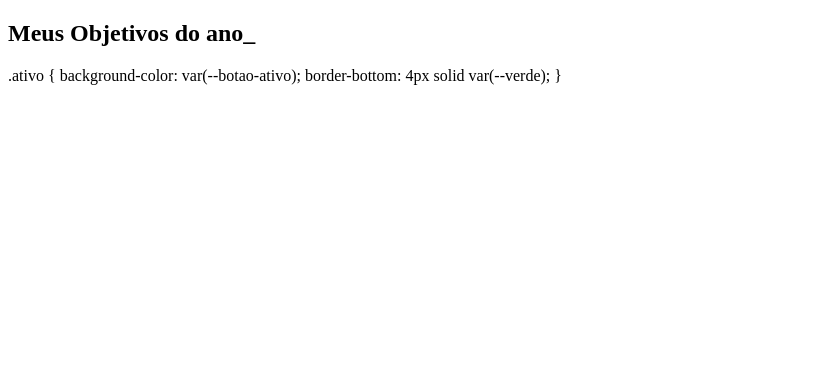
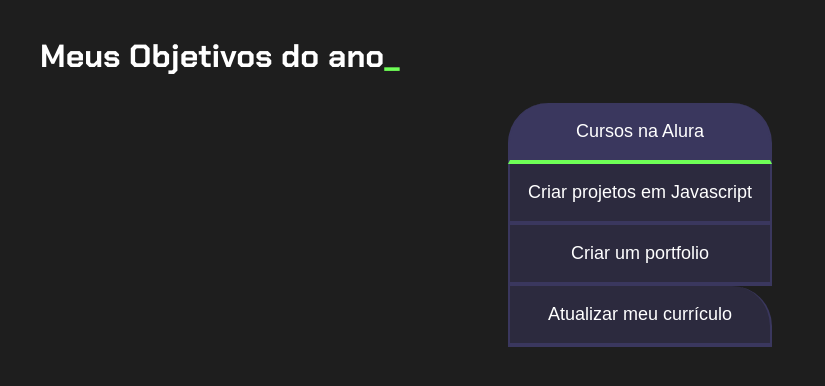
Before and after one commit to Mel-107/projeto-de-vida, a plain HTML site: page index.html in a window 1280 px wide. Shown: the whole page, without its empty margins (0-825 px from the left). Drawn offline with Linux system fonts and the light colour scheme.

Commit message:
aula 2 correção

```diff
--- a/index.html
+++ b/index.html
@@ -11,10 +11,10 @@
     <section class="conteudo-principal">
       <h2 class="titulo-principal">Meus Objetivos do ano<span>_</span></h2>
       <div class="botoes">
-       .ativo {
-  background-color: var(--botao-ativo);
-  border-bottom: 4px solid var(--verde);
-}
+        <button class="botao ativo">Cursos na Alura</button>
+<button class="botao">Criar projetos em Javascript</button>
+<button class="botao">Criar um portfolio</button>
+<button class="botao">Atualizar meu currículo</button>
       </div>
     </section>
     <script src="main.js"></script>
--- a/main.js
+++ b/main.js
@@ -0,0 +1,11 @@
+const botoes = document.querySelectorAll(".botao");
+
+for (let i = 0; i < botoes.length; i++) {
+  botoes[i].onclick = function () {
+    for (let j = 0; j < botoes.length; j++) {
+      botoes[j].classList.remove("ativo");
+    }
+
+    botoes[i].classList.add("ativo");
+  };
+}
--- a/style.css
+++ b/style.css
@@ -1,8 +1,71 @@
+@import url("https://fonts.googleapis.com/css2?family=Chakra+Petch:wght@400;700&display=swap");
+
+:root {
+  --cor-de-fundo: #1e1e1e;
+  --verde: #6fff57;
+  --branco: #ffffff;
+  --botao-ativo: #3a375e;
+  --botao-inativo: rgba(58, 55, 94, 0.5);
+  --texto-fundo: rgba(58, 55, 94, 0.3);
+}
+
+body {
+  background-color: var(--cor-de-fundo);
+  color: var(--branco);
+  font-family: "Chakra Petch", sans-serif;
+}
+
+.conteudo-principal {
+  display: flex;
+  flex-direction: column;
+  justify-content: center;
+  align-items: center;
+  max-width: 1200px;
+  width: 100%;
+  margin: 0 auto;
+}
+
+.titulo-principal {
+  text-align: left;
+  width: 100%;
+  font-size: 32px;
+}
+
+.titulo-principal span {
+  color: var(--verde);
+}
+
+.botao {
+  font-family: "Crakra Petch", sans-serif;
+  background-color: var(--botao-inativo);
+  color: var(--branco);
+  display: flex;
+  justify-content: center;
+  padding: 1em;
+  font-size: 18px;
+  align-items: center;
+  width: 100%;
+  border-bottom: 4px solid var(--botao-ativo);
+  border-left: 2px solid var(--botao-ativo);
+  border-right: 2px solid var(--botao-ativo);
+  border-top: none;
+}
+
+.botao:first-child {
+  border-radius: 40px 40px 0 0;
+}
+
+.botoes {
+  display: block;
+}
 @media screen and (min-width: 768px) {
-}@media screen and (min-width: 768px) {
   /* Código omitido */
 
   .botao:last-child {
     border-radius: 0 40px 0 0;
   }
 }
+    .ativo {
+  background-color: var(--botao-ativo);
+  border-bottom: 4px solid var(--verde);
+}
```
Also changed, not shown: 1 other file.
